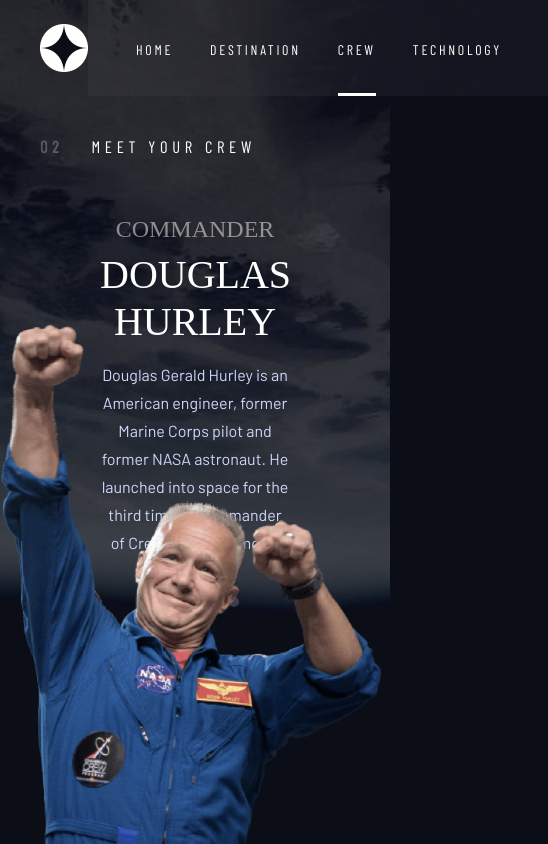
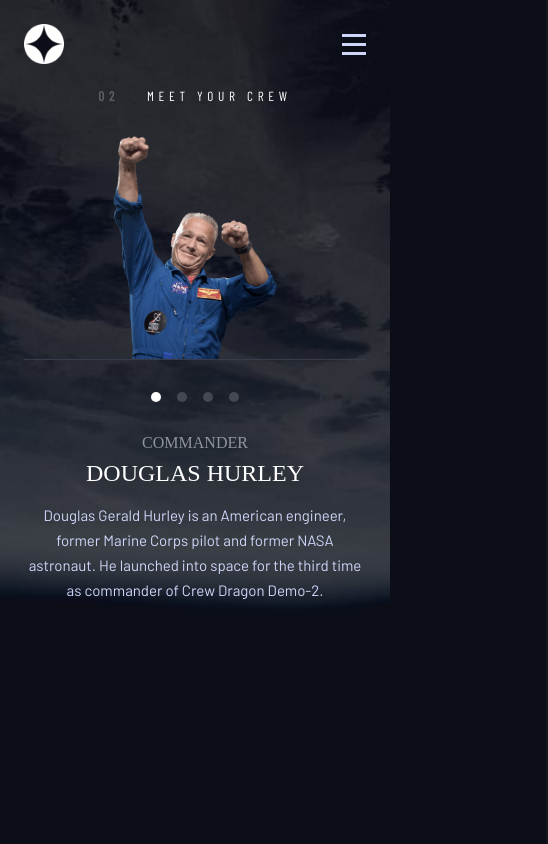
Before and after one commit to paladinescamila/Space-Tourism, a React (Create React App) app: page /crew in a window 390 px wide. Shown: the whole page, 548 px wide, since content can reach past the window. Built offline with nearby package versions, Linux system fonts and the light colour scheme; a web font is replaced by a local one.

Commit message:
Add mobile responsive

```diff
--- a/src/App.tsx
+++ b/src/App.tsx
@@ -4,6 +4,8 @@
 
 // Assets
 import Logo from './assets/logo.png';
+import MenuIcon from './assets/menu.svg';
+import CloseIcon from './assets/close.svg';
 
 // Screens
 import Home from './screens/Home/Home';
@@ -16,21 +18,28 @@
 	const navigate = useNavigate();
 	const availableRoutes = ['/destination', '/crew', '/technology'];
 
+	const links = [
+		{number: '00', title: 'Home', path: '/'},
+		{number: '01', title: 'Destination', path: '/destination'},
+		{number: '02', title: 'Crew', path: '/crew'},
+		{number: '03', title: 'Technology', path: '/technology'},
+	];
+
+	const [displayMenu, setDisplayMenu] = React.useState(false);
+	const toggleMenu = () => setDisplayMenu(!displayMenu);
+	const closeMenu = () => setDisplayMenu(false);
+
 	const routeToName = (route: string) => {
 		if (availableRoutes.includes(route)) return route.replace('/', '');
 		else return 'home';
 	};
 
 	const selectedStyle = (route: string) => {
-		let className = 'header__links__item';
+		if (availableRoutes.includes(navigation.pathname)) {
+			if (navigation.pathname === route) return '--selected';
+		} else if (route === '/') return '--selected';
 
-		if (availableRoutes.includes(navigation.pathname)) {
-			if (navigation.pathname === route) className += ' ' + className + '--selected';
-		} else {
-			if (route === '/') return (className += ' ' + className + '--selected');
-		}
-
-		return className;
+		return '';
 	};
 
 	return (
@@ -38,32 +47,41 @@
 			<nav className='header'>
 				<img src={Logo} alt='logo' className='header__logo' onClick={() => navigate('/')} />
 				<ul className='header__links'>
-					<li>
-						<Link to='/' className={selectedStyle('/')}>
-							<p>00</p>
-							<p>Home</p>
-						</Link>
-					</li>
-					<li>
-						<Link to='/destination' className={selectedStyle('/destination')}>
-							<p>01</p>
-							<p>Destination</p>
-						</Link>
-					</li>
-					<li>
-						<Link to='/crew' className={selectedStyle('/crew')}>
-							<p>02</p>
-							<p>Crew</p>
-						</Link>
-					</li>
-					<li>
-						<Link to='/technology' className={selectedStyle('/technology')}>
-							<p>03</p>
-							<p>Technology</p>
-						</Link>
-					</li>
+					{links.map((link, index) => (
+						<li key={index}>
+							<Link
+								to={link.path}
+								className={`header__links__item
+									header__links__item${selectedStyle(link.path)}`}>
+								<p>{link.number}</p>
+								<p>{link.title}</p>
+							</Link>
+						</li>
+					))}
 				</ul>
+				<img src={MenuIcon} alt='Menu' className='header__menu-icon' onClick={toggleMenu} />
 			</nav>
+			<div className={`mobile-menu mobile-menu--${displayMenu ? 'opened' : 'closed'}`}>
+				<img
+					src={CloseIcon}
+					alt='Close'
+					className='mobile-menu__close-icon'
+					onClick={closeMenu}
+				/>
+				<ul className='mobile-menu__links'>
+					{links.map((link, index) => (
+						<li key={index} onClick={closeMenu}>
+							<Link
+								to={link.path}
+								className={`mobile-menu__links__item
+									mobile-menu__links__item${selectedStyle(link.path)}`}>
+								<p>{link.number}</p>
+								<p>{link.title}</p>
+							</Link>
+						</li>
+					))}
+				</ul>
+			</div>
 
 			<Routes>
 				<Route path='/' element={<Home />} />
--- a/src/screens/Crew/Crew.scss
+++ b/src/screens/Crew/Crew.scss
@@ -6,12 +6,18 @@
 
 	&__content {
 		display: flex;
-		flex-direction: column;
+		flex-direction: column-reverse;
 		justify-content: space-between;
 		height: 400px;
 
 		@media (max-width: $desktop) {
 			height: auto;
+			row-gap: 40px;
+		}
+
+		@media (max-width: $tablet) {
+			flex-direction: column;
+			row-gap: 0;
 		}
 
 		&__photo {
@@ -27,6 +33,11 @@
 				left: 0;
 				margin: 0 auto;
 				height: 520px;
+			}
+
+			@media (max-width: $tablet) {
+				position: relative;
+				height: 223px;
 			}
 		}
 
@@ -48,6 +59,10 @@
 					font-size: 24px;
 					color: rgba($light, 0.4994);
 				}
+
+				@media (max-width: $tablet) {
+					font-size: 16px;
+				}
 			}
 
 			&__name {
@@ -58,6 +73,10 @@
 				@media (max-width: $desktop) {
 					font-size: 40px;
 					margin: 8px 0 16px 0;
+				}
+
+				@media (max-width: $tablet) {
+					font-size: 24px;
 				}
 			}
 
@@ -72,6 +91,11 @@
 					width: 100%;
 					line-height: 28px;
 				}
+
+				@media (max-width: $tablet) {
+					font-size: 15px;
+					line-height: 25px;
+				}
 			}
 		}
 
@@ -81,8 +105,12 @@
 
 			@media (max-width: $desktop) {
 				justify-content: center;
-				margin-top: 40px;
 				column-gap: 16px;
+			}
+
+			@media (max-width: $tablet) {
+				border-top: 1px solid #383b4b;
+				padding: 32px 0;
 			}
 
 			&__item {
--- a/src/screens/Crew/Crew.tsx
+++ b/src/screens/Crew/Crew.tsx
@@ -1,4 +1,4 @@
-import React, {useState} from 'react';
+import React from 'react';
 import info from '../../assets/info.json';
 import './Crew.scss';
 
@@ -10,7 +10,7 @@
 
 export default function Crew() {
 	const {crew} = info;
-	const [selected, setSelected] = useState<CrewType>('douglas-hurley');
+	const [selected, setSelected] = React.useState<CrewType>('douglas-hurley');
 
 	const photos = {
 		'douglas-hurley': DouglasHurley,
@@ -26,13 +26,11 @@
 				<h5>Meet your crew</h5>
 			</div>
 			<div className='page__content crew__content'>
-				<div className='crew__content__info'>
-					<h4 className='crew__content__info__role'>
-						{crew[selected].role.replace('-', ' ')}
-					</h4>
-					<h3 className='crew__content__info__name'>{selected.replace('-', ' ')}</h3>
-					<p className='crew__content__info__description'>{crew[selected].description}</p>
-				</div>
+				<img
+					className='crew__content__photo'
+					src={photos[selected]}
+					alt={selected.replace('-', ' ').toUpperCase()}
+				/>
 				<ul className='crew__content__nav'>
 					{Object.keys(crew).map((key) => (
 						<li
@@ -43,11 +41,13 @@
 							key={key}></li>
 					))}
 				</ul>
-				<img
-					className='crew__content__photo'
-					src={photos[selected]}
-					alt={selected.replace('-', ' ').toUpperCase()}
-				/>
+				<div className='crew__content__info'>
+					<h4 className='crew__content__info__role'>
+						{crew[selected].role.replace('-', ' ')}
+					</h4>
+					<h3 className='crew__content__info__name'>{selected.replace('-', ' ')}</h3>
+					<p className='crew__content__info__description'>{crew[selected].description}</p>
+				</div>
 			</div>
 		</div>
 	);
--- a/src/screens/Destination/Destination.tsx
+++ b/src/screens/Destination/Destination.tsx
@@ -1,4 +1,4 @@
-import React, {useState} from 'react';
+import React from 'react';
 import info from '../../assets/info.json';
 import './Destination.scss';
 
@@ -10,7 +10,7 @@
 
 export default function Destination() {
 	const {destination} = info;
-	const [selected, setSelected] = useState<DestinationType>('moon');
+	const [selected, setSelected] = React.useState<DestinationType>('moon');
 
 	const photos = {
 		moon: Moon,
--- a/src/screens/Home/Home.scss
+++ b/src/screens/Home/Home.scss
@@ -18,6 +18,12 @@
 		padding: 100px 0 90px 0;
 	}
 
+	@media (max-width: $desktop) {
+		flex-direction: column;
+		align-items: center;
+		padding: 24px 24px 48px 24px;
+	}
+
 	&__text {
 		width: 444px;
 		display: flex;
@@ -27,6 +33,11 @@
 		@media (max-width: $desktop) {
 			align-items: center;
 			text-align: center;
+		}
+
+		@media (max-width: $tablet) {
+			row-gap: 16px;
+			width: 100%;
 		}
 	}
 
@@ -43,11 +54,19 @@
 		@media (max-width: $desktop) {
 			font-size: 20px;
 		}
+
+		@media (max-width: $tablet) {
+			font-size: 16px;
+		}
 	}
 
 	&__text-2 {
 		font: $heading-1;
 		color: $light;
+
+		@media (max-width: $tablet) {
+			font-size: 80px;
+		}
 	}
 
 	&__text-3 {
@@ -56,6 +75,10 @@
 
 		@media (max-width: $desktop) {
 			font-size: 16px;
+		}
+
+		@media (max-width: $tablet) {
+			font-size: 15px;
 		}
 	}
 
@@ -73,6 +96,12 @@
 		@media (max-width: $desktop) {
 			width: 242px;
 			height: 242px;
+		}
+
+		@media (max-width: $tablet) {
+			width: 150px;
+			height: 150px;
+			font-size: 20px;
 		}
 
 		&::before {
--- a/src/screens/Technology/Technology.tsx
+++ b/src/screens/Technology/Technology.tsx
@@ -1,4 +1,4 @@
-import React, {useState} from 'react';
+import React from 'react';
 import info from '../../assets/info.json';
 import './Technology.scss';
 
@@ -12,7 +12,7 @@
 
 export default function Technology() {
 	const {technology} = info;
-	const [selected, setSelected] = useState<TechnologyType>('launch-vehicle');
+	const [selected, setSelected] = React.useState<TechnologyType>('launch-vehicle');
 
 	const photos = {
 		'launch-vehicle': {
--- a/src/styles/App.scss
+++ b/src/styles/App.scss
@@ -15,7 +15,7 @@
 	background-size: cover;
 }
 
-@media (max-width: $mobile) {
+@media (min-width: 0) {
 	@each $page in home, destination, crew, technology {
 		.#{$page}-bg {
 			background-image: url('../assets/background-#{$page}-mobile.jpg');
@@ -23,7 +23,7 @@
 	}
 }
 
-@media (min-width: $tablet) and (max-width: $desktop) {
+@media (min-width: $tablet) {
 	@each $page in home, destination, crew, technology {
 		.#{$page}-bg {
 			background-image: url('../assets/background-#{$page}-tablet.jpg');
@@ -45,15 +45,26 @@
 	justify-content: space-between;
 	align-items: center;
 	padding: 40px 0 0 55px;
+	height: calc(96px + 40px);
 
 	@media (max-width: $desktop) {
 		padding: 0 0 0 40px;
+	}
+
+	@media (max-width: $tablet) {
+		height: auto;
+		padding: 24px;
 	}
 
 	&__logo {
 		width: 48px;
 		height: 48px;
 		cursor: pointer;
+
+		@media (max-width: $tablet) {
+			width: 40px;
+			height: 40px;
+		}
 	}
 
 	&__links {
@@ -73,6 +84,10 @@
 			padding-right: 46px;
 			column-gap: 37px;
 			padding-left: 48px;
+		}
+
+		@media (max-width: $tablet) {
+			display: none;
 		}
 
 		&__item {
@@ -123,6 +138,80 @@
 			}
 		}
 	}
+
+	&__menu-icon {
+		display: none;
+		cursor: pointer;
+
+		@media (max-width: $tablet) {
+			display: block;
+		}
+	}
+}
+
+.mobile-menu {
+	width: 60%;
+	background-color: rgba($light, 0.04);
+	backdrop-filter: blur(81.55px);
+	position: fixed;
+	top: 0;
+	bottom: 0;
+	display: flex;
+	flex-direction: column;
+	align-items: flex-end;
+	padding: 30px 0 30px 0;
+	row-gap: 65px;
+	z-index: 1000;
+	transition: right 0.3s ease-in-out;
+
+	&--opened {
+		right: 0;
+	}
+
+	&--closed {
+		right: -100%;
+	}
+
+	&__close-icon {
+		width: 24px;
+		height: 24px;
+		margin-right: 30px;
+		cursor: pointer;
+	}
+
+	&__links {
+		display: flex;
+		flex-direction: column;
+		row-gap: 20px;
+		width: 100%;
+		padding-left: 30px;
+
+		&__item {
+			display: flex;
+			column-gap: 11px;
+			color: $light;
+			font: $nav-text;
+			text-transform: uppercase;
+			text-decoration: none;
+			border-right: 4px solid transparent;
+			transition: border-right-color 0.3s ease-in-out;
+			letter-spacing: 2.7px;
+			height: 30px;
+
+			p:first-of-type {
+				font-weight: bold;
+			}
+
+			&:hover {
+				border-right-color: rgba($light, 0.5021);
+			}
+
+			&--selected,
+			&--selected:hover {
+				border-right-color: $light;
+			}
+		}
+	}
 }
 
 .page {
@@ -153,6 +242,12 @@
 			font-size: 20px;
 		}
 
+		@media (max-width: $tablet) {
+			margin: 0;
+			font-size: 16px;
+			justify-content: center;
+		}
+
 		h5:first-of-type {
 			font-weight: bold;
 			opacity: 0.25;
@@ -173,5 +268,9 @@
 		@media (max-width: $desktop) {
 			margin: 60px 100px;
 		}
+
+		@media (max-width: $tablet) {
+			margin: 32px 24px;
+		}
 	}
 }
--- a/src/types/index.d.ts
+++ b/src/types/index.d.ts
@@ -1,5 +1,6 @@
 declare module '*.jpg';
 declare module '*.png';
+declare module '*.svg';
 
 type DestinationType = 'moon' | 'mars' | 'europa' | 'titan';
 type CrewType = 'douglas-hurley' | 'mark-shuttleworth' | 'victor-glover' | 'anousheh-ansari';
```
Also changed, not shown: src/screens/Destination/Destination.scss (+34 -0 lines), src/screens/Technology/Technology.scss (+39 -0 lines), src/assets/close.svg (added), src/assets/menu.svg (added).
